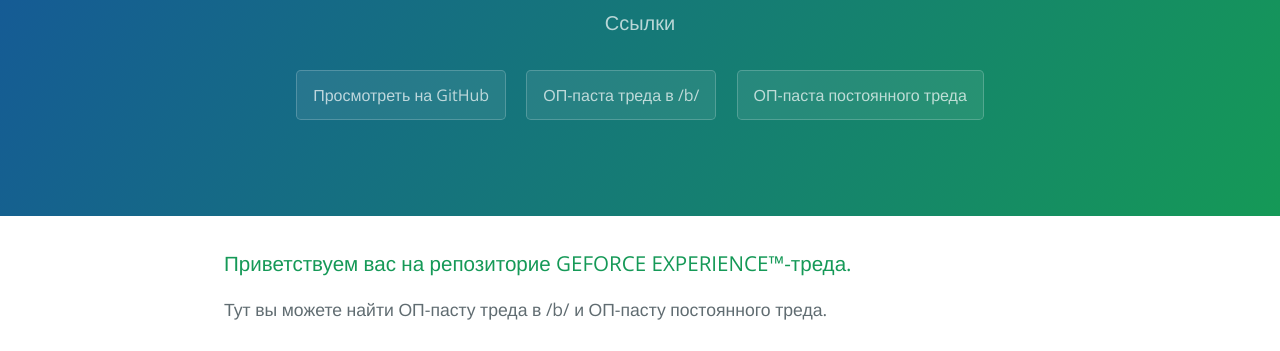
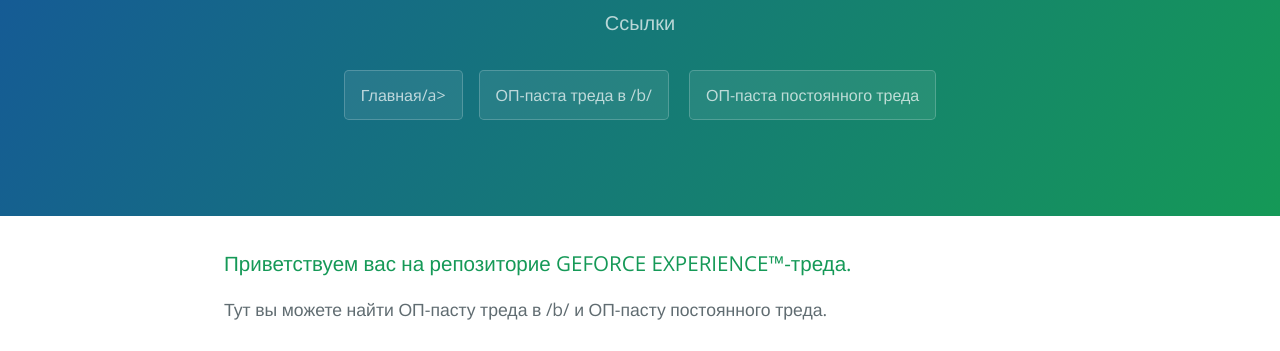
Before and after one commit to GFCexp/GFCexp_main, a plain HTML site: page index.html in a window 1280 px wide. Shown: the part 167-518 px from the top of the page. Drawn offline with nearby package versions, Linux system fonts and the light colour scheme.

Commit message:
Update index.html

```diff
--- a/index.html
+++ b/index.html
@@ -13,7 +13,7 @@
     <section class="page-header">
       <h1 class="project-name">GEFORCE EXPERIENCE™</h1>
       <h2 class="project-tagline">Ссылки</h2>
-      <a href="https://github.com/GFCexp/GFCexp_main" class="btn">Просмотреть на GitHub</a>
+      <a href="http://gfcexp.github.io/GFCexp_main" class="btn">Главная/a>
       <a href="http://gfcexp.github.io/GFCexp_main/b.html" class="btn">ОП-паста треда в /b/</a>
       <a href="http://gfcexp.github.io/GFCexp_main/perm.html" class="btn">ОП-паста постоянного треда</a>
     </section>
```
